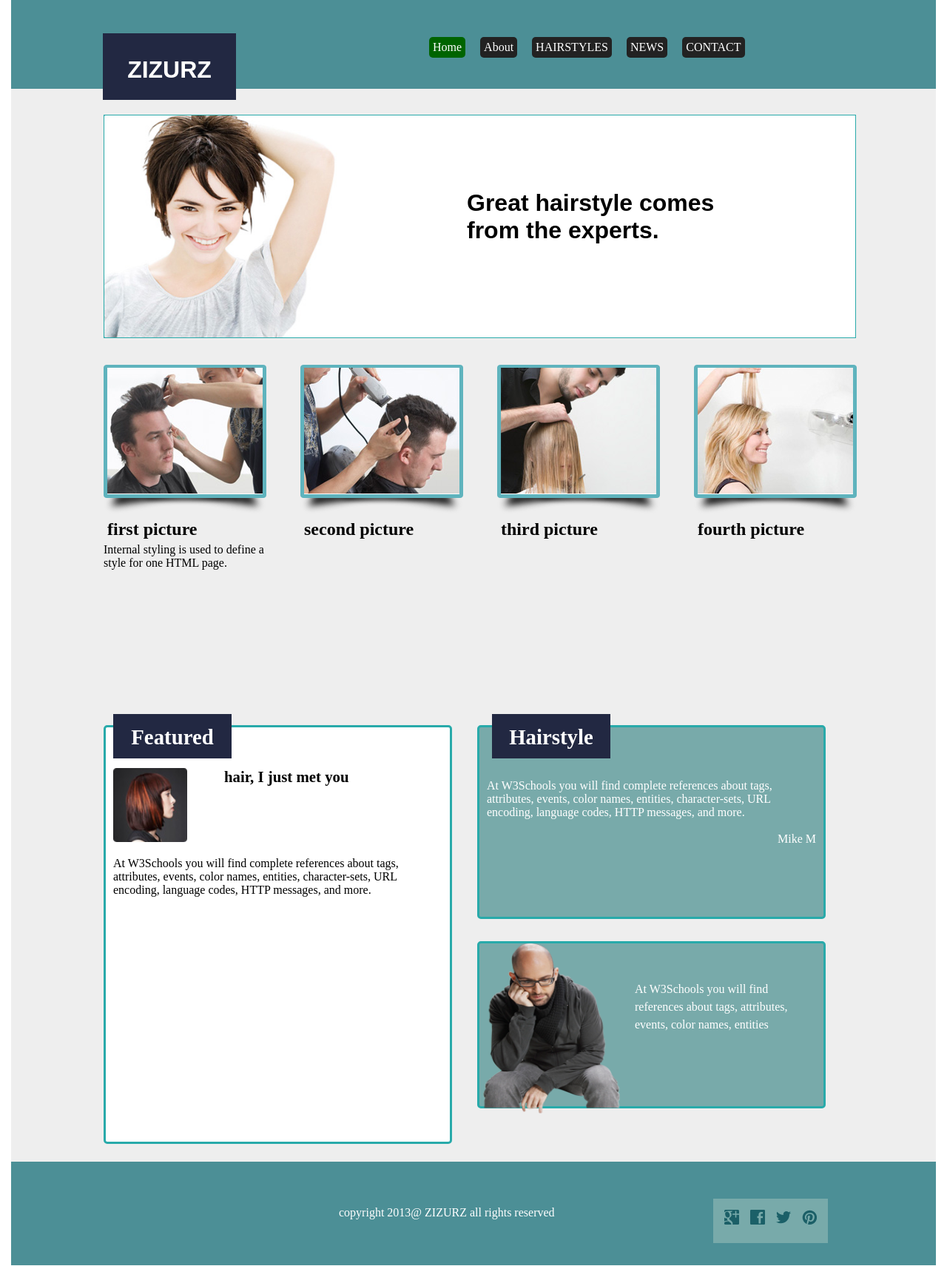
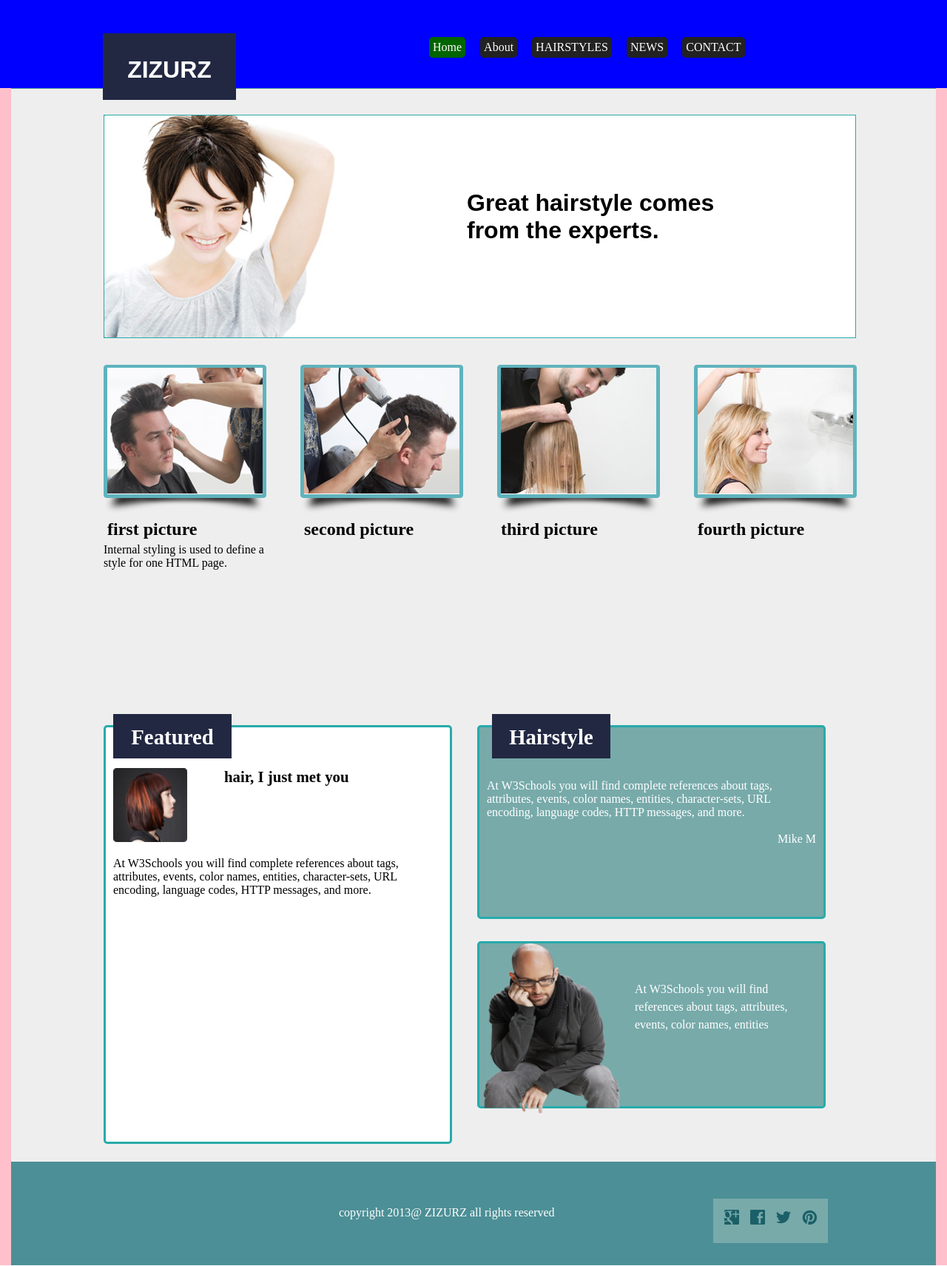
Before and after one commit to lonelymonkey/billsProject, a PHP site: page / in a window 1280 px wide; the page is wider, and only the part inside the window is pictured. Shown: that part at 74% size. Run offline with PHP 8.4, Linux system fonts and the light colour scheme.

Commit message:
updated index.html to extend background to full window

```diff
--- a/hairstyle/css/style.css
+++ b/hairstyle/css/style.css
@@ -2,6 +2,7 @@
 	background-color:rgb(76,143,150);
 	height:120px;
 	width: 1250px;
+	margin:0 auto;
 }
 
 body {
@@ -9,7 +10,7 @@ padding: 0px; margin: 0px;
 }
 
 #appwrapper {
-  margin: 0px auto; width: 1250px;
+  margin: 0px auto;
 }
 #header .col1 {
   height: inherit; float: left; width: 500px; position: relative;
@@ -264,6 +265,8 @@ ul#top-nav > li.active {
 	height:140px;
 	width: 1250px;
 	color: white;
+	margin: 0 auto;
+width: 1250px;
 }
 
 ul.image-list {
--- a/hairstyle/index.html
+++ b/hairstyle/index.html
@@ -3,8 +3,10 @@
 
 <html>
 
+<div id="background1" style="background-color: pink; position: relative;">
 <div id="appwrapper">
 <div id="header">
+	<div style="background-color: blue; position: absolute; width: 100%; left: 0px; right: 0px; height: 119px;"></div>
 	<div class="col1">
 		<div id="title">
 			<h1 class="sansserif">ZIZURZ</h1>
@@ -22,7 +24,7 @@
 	</div>
 </div>
 
-<div id="content">
+<div id="content" style="margin: 0px auto; width: 1250px;">
 	<div id="main1">
 		<div id="border1">
 			<div id="great-hairstyle">
@@ -138,4 +140,5 @@
 	</div>
 
 </div>
+</div>
 </html>
```
